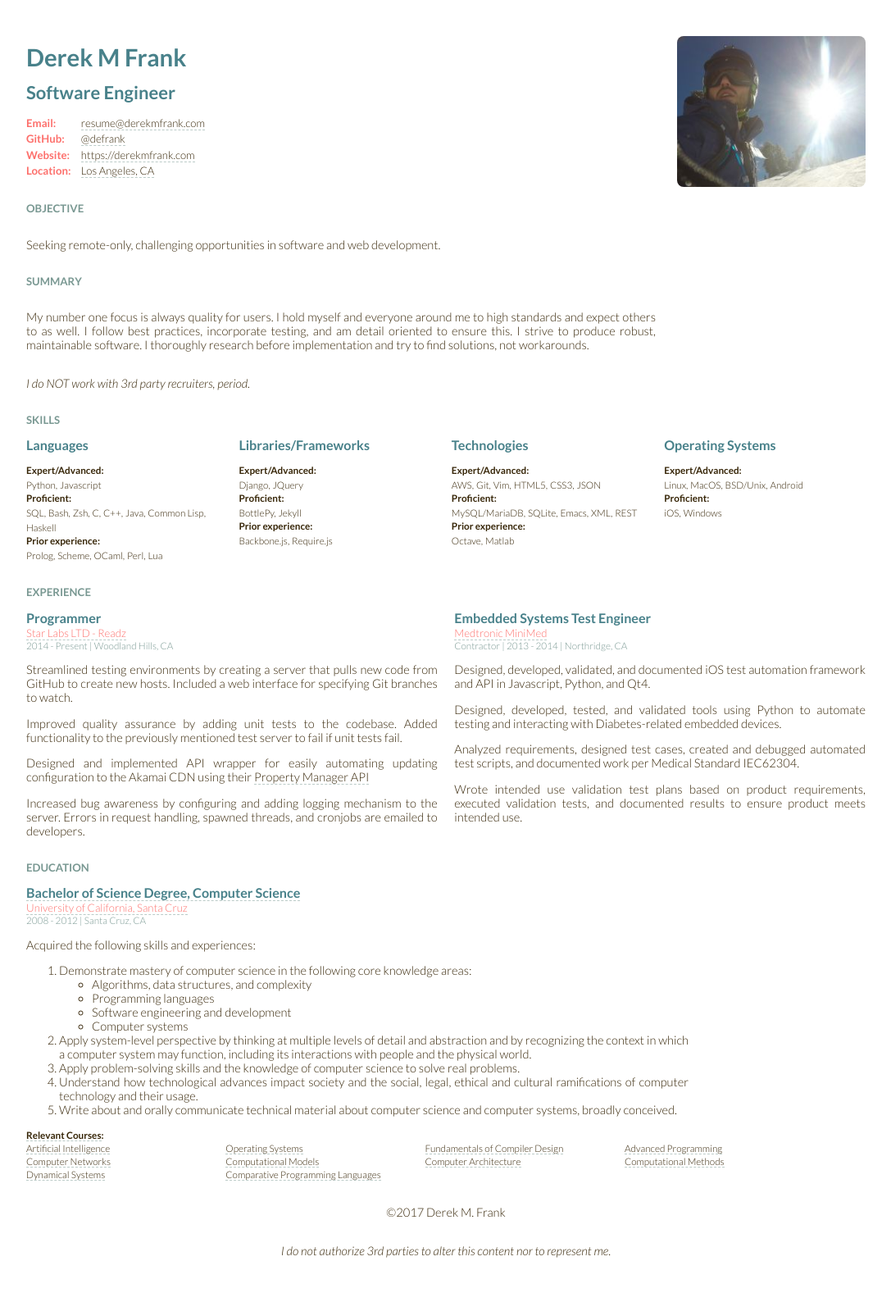
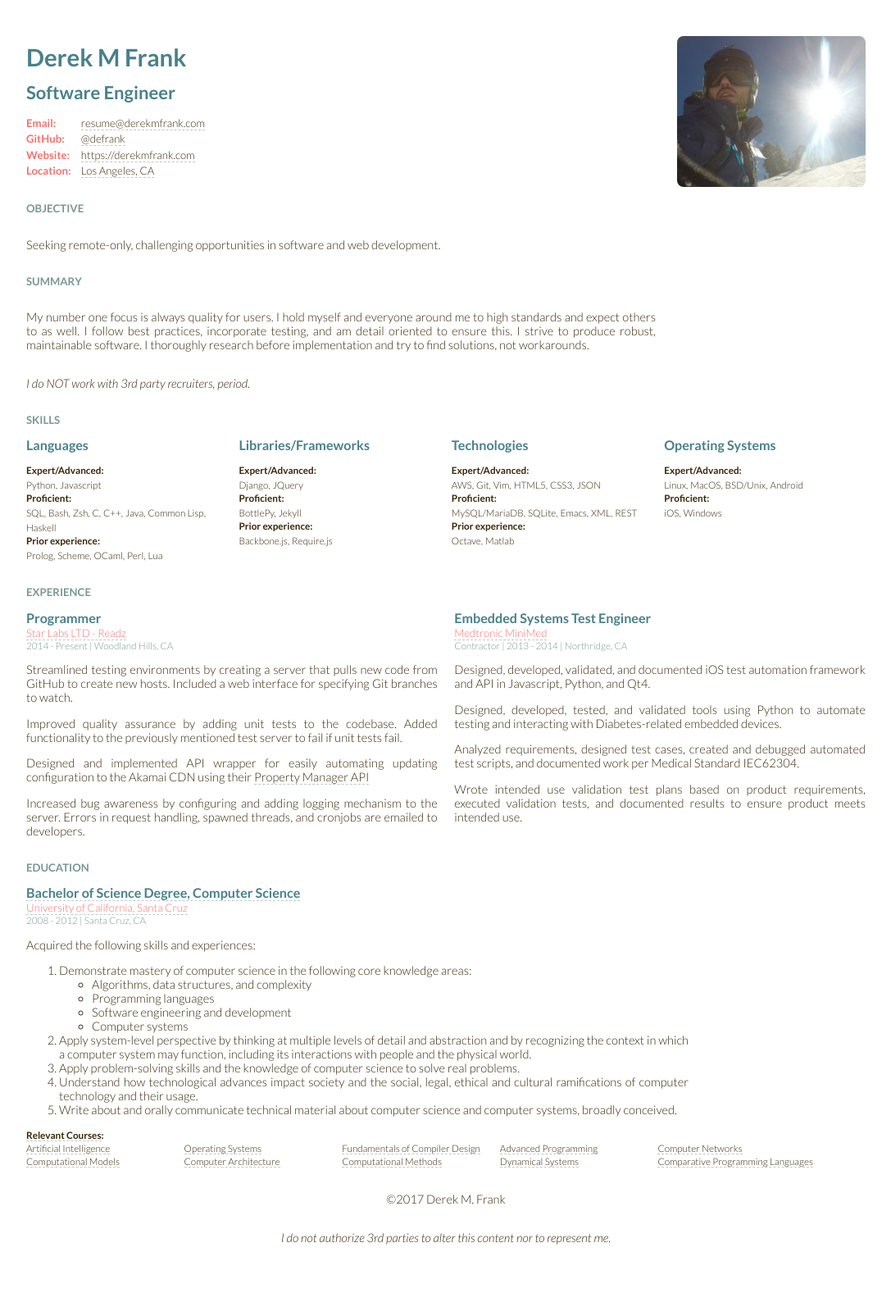
Before and after one commit to defrank/defrank.github.io, a Jekyll site: the page built from resume.html, in a window 1280 px wide. Shown: the whole page at 82% size, without its empty margins (96-1183 px from the left). Built offline with Jekyll 4.4.1, drawn with Linux system fonts in a browser that asks for light colours.

Commit message:
fix(resume): Add a fifth column to education courses for really large screens
WIP: #4

```diff
--- a/resume.html
+++ b/resume.html
@@ -378,6 +378,11 @@ layout: blank
     dl.courses dd.course {
         flex-basis: 24%;
     }
+    @media all and (max-width: 1440px) {
+        dl.courses dd.course {
+            flex-basis: 19%;
+        }
+    }
     @media all and (max-width: 1024px) {
         dl.courses dd.course {
             flex-basis: 33%;
```
